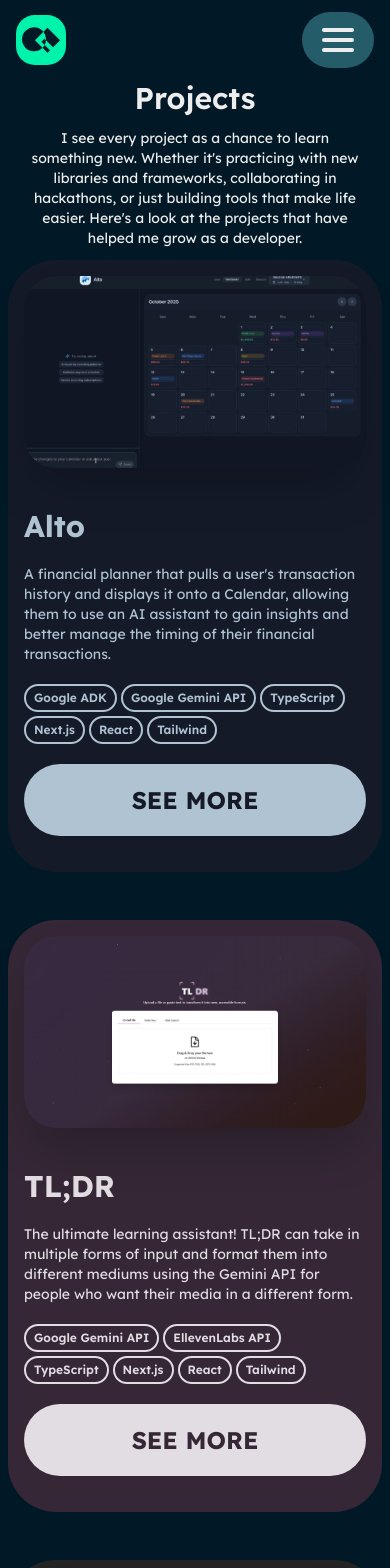
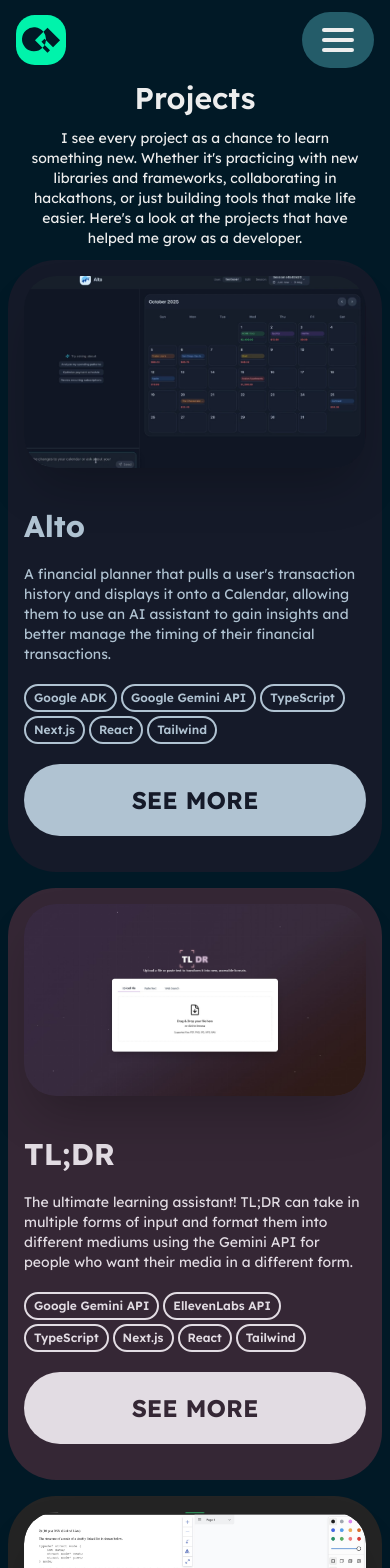
Before and after one commit to evans-christian2004/port, a Next.js app: page /projects in a window 390 px wide. Shown: the top 1568 px of the page. Built offline with nearby package versions, Linux system fonts and the light colour scheme; what tailwindcss-animated would draw is missing.

Commit message:
fixed projct spacing and removed duplicate favicon. my cause it to not render in search

```diff
--- a/src/app/projects/page.tsx
+++ b/src/app/projects/page.tsx
@@ -71,7 +71,7 @@ const page = () => {
       {projectsArray.map((project, index) => (
         <div
           key={index}
-          className="sm:sticky top-[2rem] sm:top-[8rem] mb-12 animate-fade-down"
+          className="sm:sticky top-[2rem] sm:top-[8rem] sm:mb-12 mb-4 animate-fade-down"
         >
           <ProjectCard project={project} />
         </div>
```
Also changed, not shown: 1 other file (tests, documents, lock files or other folders).
